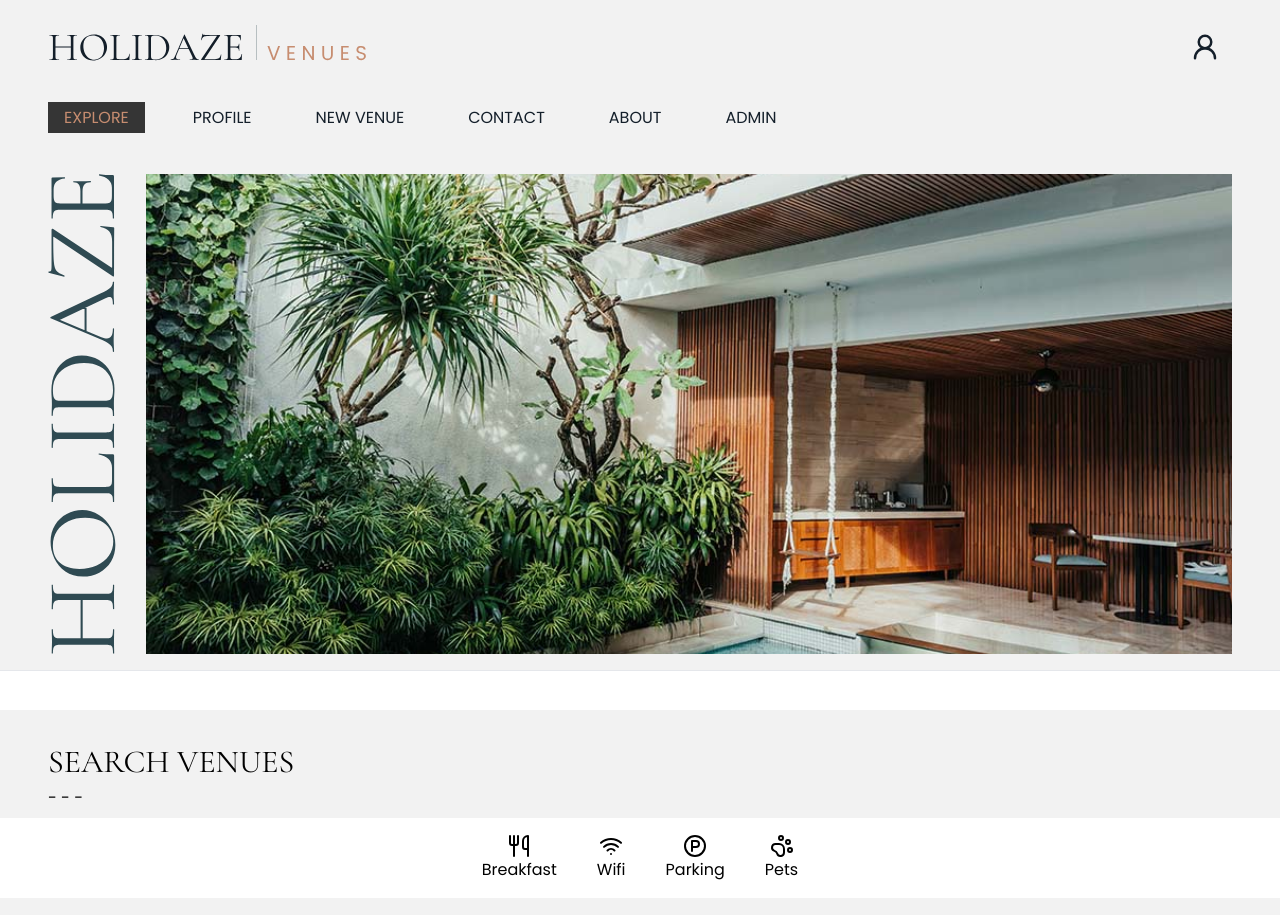
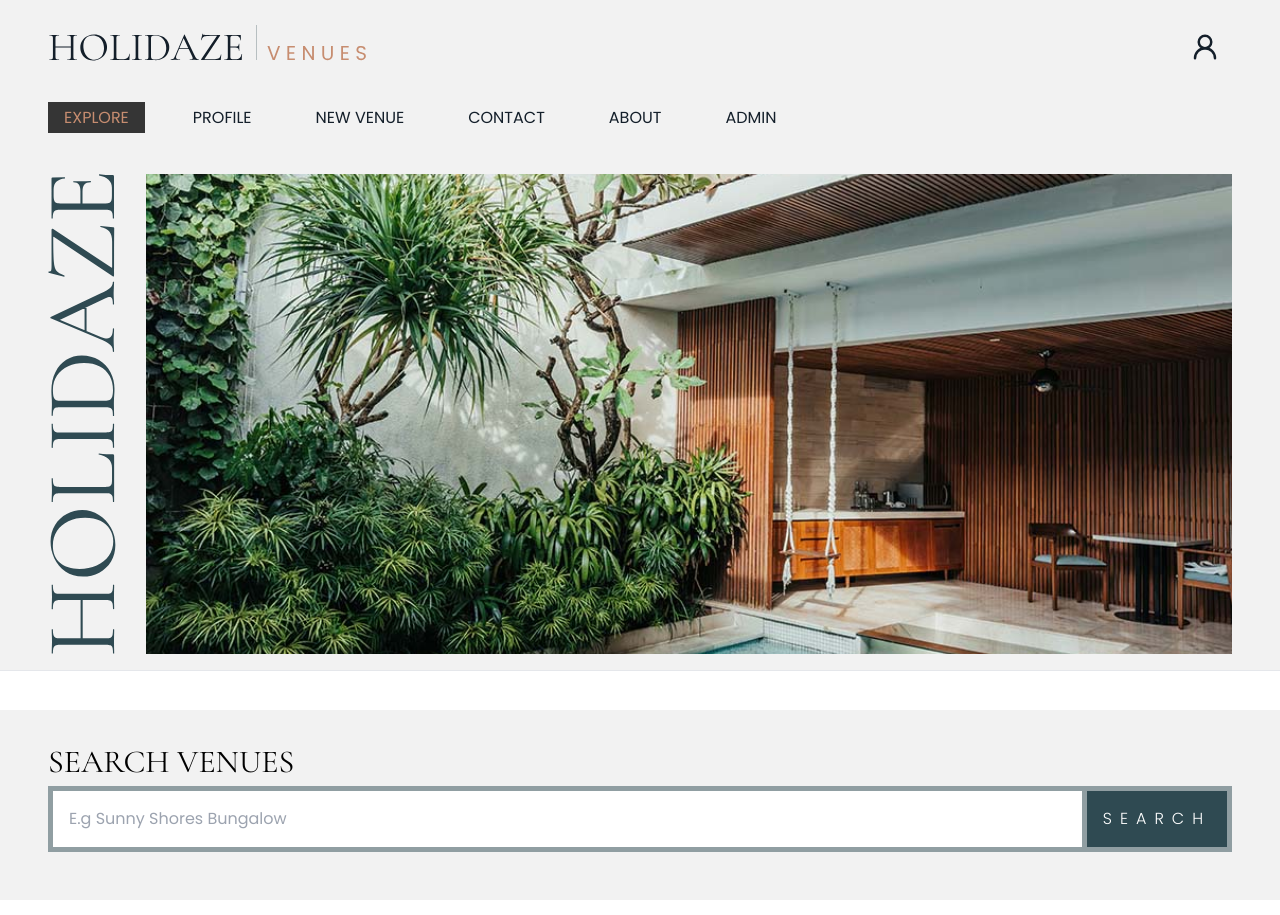
Before and after one commit to Anne-Serine/holidaze_project-exam-2, a React (Vite) app: page / in a window 1280 px wide. Shown: the top 915 px of the page. Built offline with nearby package versions, Linux system fonts and the light colour scheme.

Commit message:
Search - create component

```diff
--- /dev/null
+++ b/src/components/common/Search.jsx
@@ -0,0 +1,20 @@
+import Button from "./Buttons";
+
+function Search() {
+  return (
+    <div className="flex mb-10">
+      <input
+        type="search"
+        placeholder="E.g Sunny Shores Bungalow"
+        id="sarchInput"
+        aria-label="Search for venue name"
+        aria-controls="searchResults"
+        onChange=""
+        className="bg-daze-white p-4 border-daze-primary-op50 border-[5px] border-r-0 w-full focus:outline-none focus:border-r-[5px] focus:border-daze-primary"
+        />
+        <Button text="Search" />
+    </div>
+  )
+}
+
+export default Search;
--- a/src/pages/Home.jsx
+++ b/src/pages/Home.jsx
@@ -1,6 +1,8 @@
 import { ParkingCircle, PawPrint, Utensils, Wifi } from "lucide-react";
 import VenueCard from "../components/features/VenueCard";
 import Button from "../components/common/Buttons";
+import Search from "../components/common/Search";
+
 
 function Home() {
   return (
@@ -25,7 +27,8 @@ function Home() {
       </div>
       <hr className="h-10 bg-daze-white" />
       <div className="container mt-5">
-        <h2 className="">Search venues</h2>- - -{/* search component */}
+        <h2 className="">Search venues</h2>
+        <Search />
       </div>
       <div className="bg-daze-white py-2">
         <div className="container flex justify-center gap-10">
```
